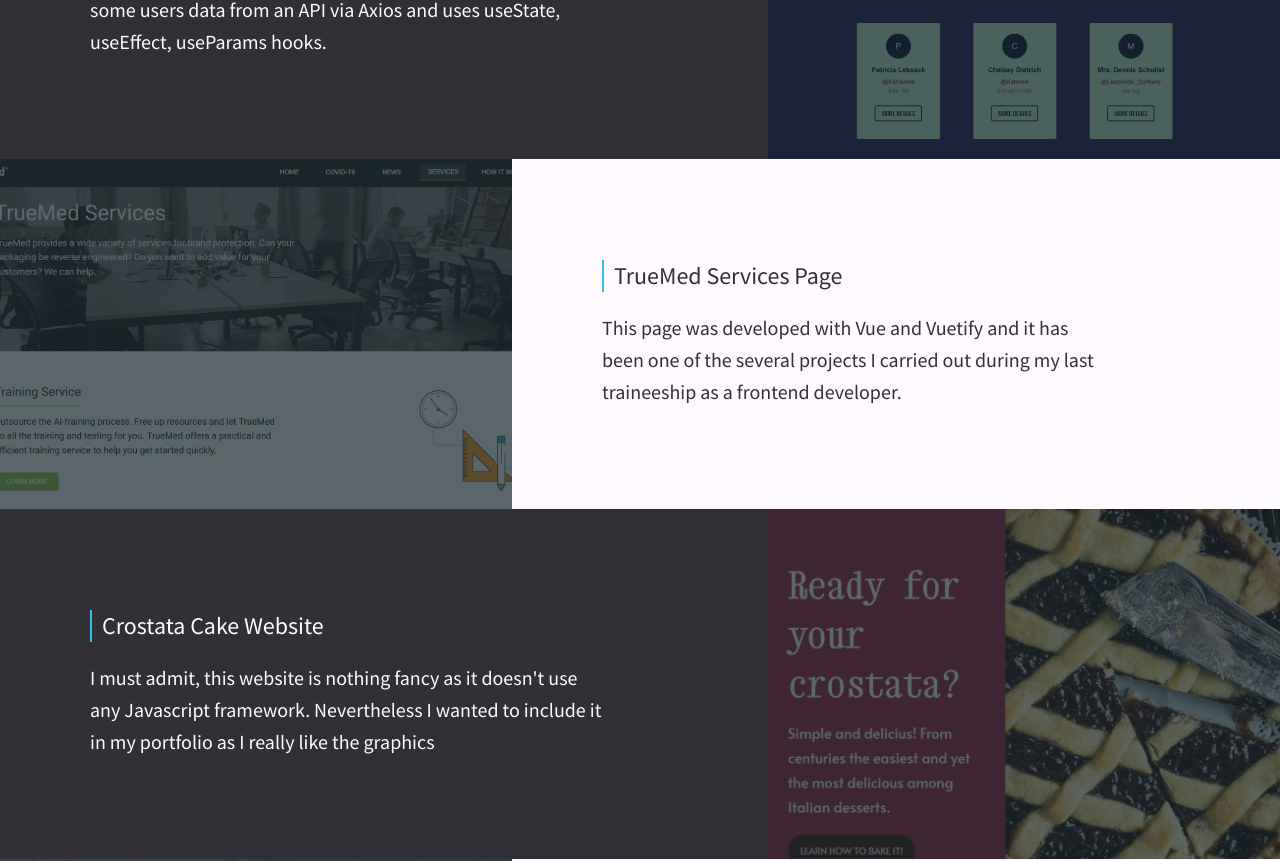
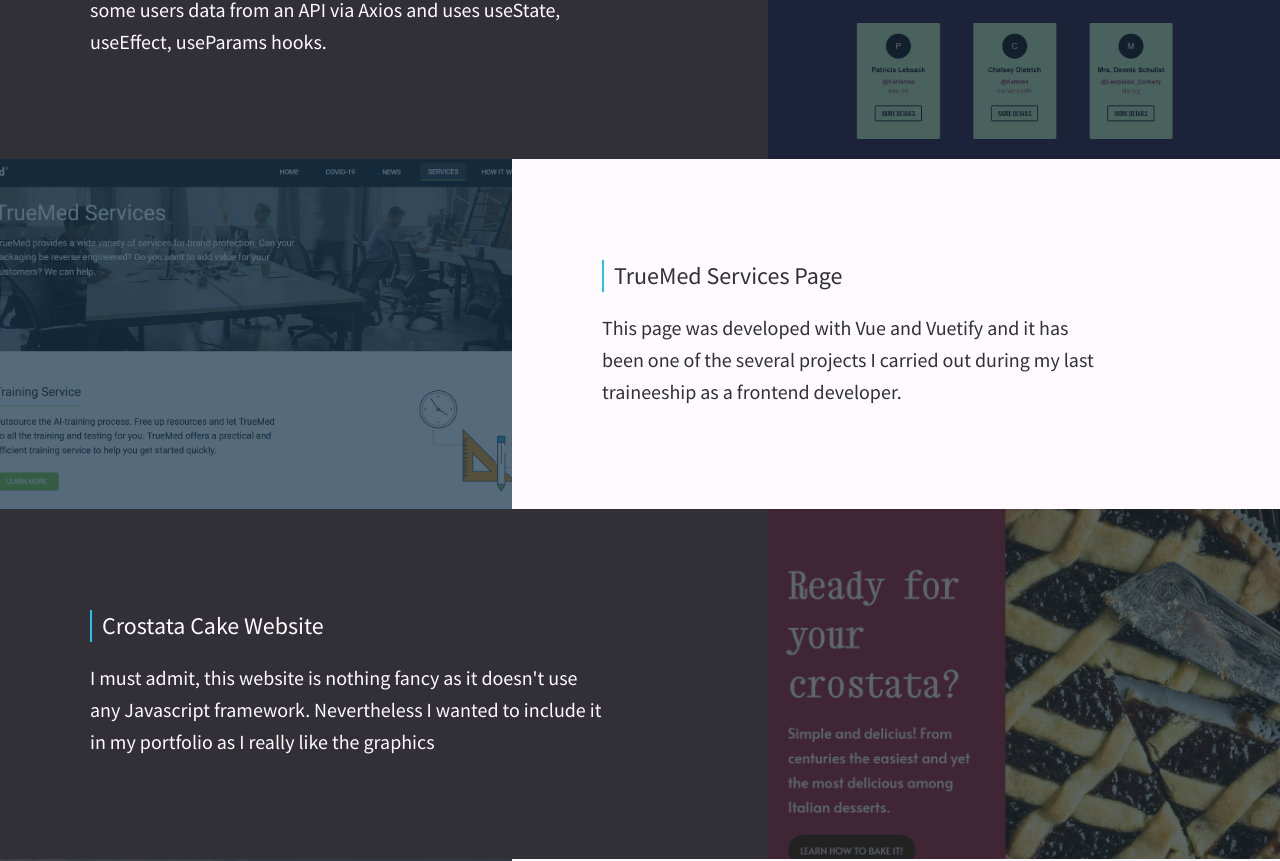
Before and after one commit to Alicino88/portfolio-website, a React (Create React App) app: page /Work in a window 1280 px wide. Shown: the part 555-1416 px from the top of the page. Built offline with nearby package versions, Linux system fonts and the light colour scheme.

Commit message:
Installed classNames library to allow multiple classes

```diff
--- a/package.json
+++ b/package.json
@@ -8,6 +8,7 @@
     "@testing-library/jest-dom": "^5.11.9",
     "@testing-library/react": "^11.2.5",
     "@testing-library/user-event": "^12.7.0",
+    "classnames": "^2.2.6",
     "radium": "^0.26.1",
     "react": "^17.0.1",
     "react-dom": "^17.0.1",
--- a/src/SingleProject.js
+++ b/src/SingleProject.js
@@ -1,14 +1,24 @@
 import { Typography } from "@material-ui/core";
 import { makeStyles } from "@material-ui/core/styles";
+import classNames from "classnames";
 
-const useStyles = makeStyles({
+const useStyles = makeStyles((theme) => ({
+  projectContainer: {
+    display: "flex",
+    height: "auto",
+    [theme.breakpoints.down("xs")]: {
+      flexDirection: "column",
+    },
+  },
+
   pictureContainerBlue: {
     width: "40vw",
     height: "350px",
     position: "relative",
+
     "&::before": {
       content: "''",
-      background: "hsla(196, 31%, 14%, 1)",
+      background: "hsla(205, 64%, 17%, 1)",
       opacity: "0.7",
       position: "absolute",
       width: "100%",
@@ -23,6 +33,9 @@ const useStyles = makeStyles({
     width: "40vw",
     height: "350px",
     position: "relative",
+    [theme.breakpoints.down("xs")]: {
+      width: "100vw",
+    },
     "&::before": {
       content: "''",
       background: "hsla(196, 31%, 14%, 1)",
@@ -70,7 +83,7 @@ const useStyles = makeStyles({
   text: {
     marginTop: "20px",
   },
-});
+}));
 const Singleproject = ({
   title,
   picture,
@@ -84,9 +97,12 @@ const Singleproject = ({
   const classes = useStyles();
   return (
     <div
-      style={{ display: "flex", height: "auto" }}
-      className={picAlignRight ? classes.picAlignRight : classes.picAlignLeft}
+      className={classNames(
+        picAlignRight ? classes.picAlignRight : classes.picAlignLeft,
+        classes.projectContainer
+      )}
     >
+      <div className={classes.pictureContainer}>
         <a href={pictureLink} rel="noopener noreferrer" target="_blank">
           <div
             className={
@@ -95,6 +111,7 @@ const Singleproject = ({
                 : classes.pictureContainerGrey
             }
           >
+            {" "}
             <img
               src={picture}
               alt="Truemed services page"
@@ -102,6 +119,8 @@ const Singleproject = ({
             />
           </div>
         </a>
+      </div>
+
       <div
         style={{
           width: "60vw",
```
Lines whose indentation alone changed are shown as unchanged.
